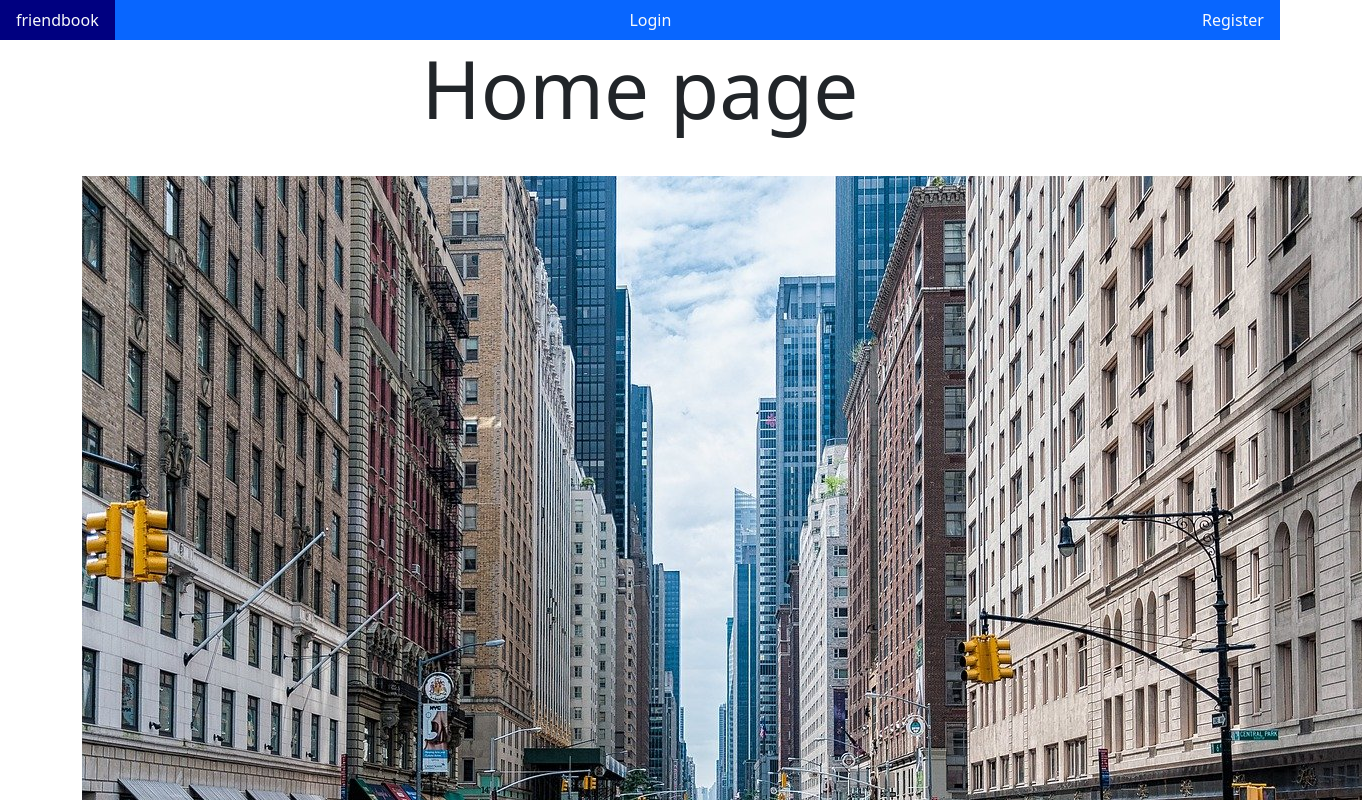
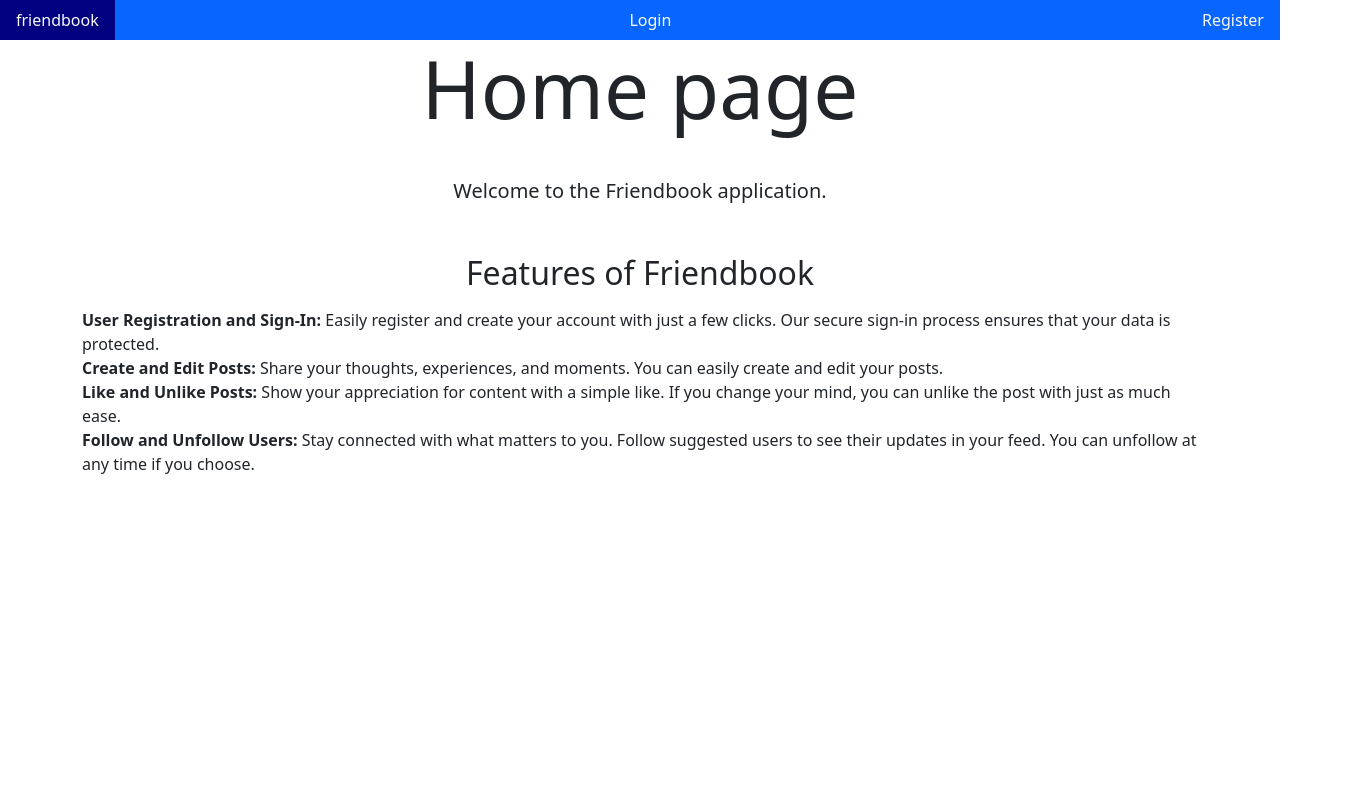
Before and after one commit to pvpavankumar/snow_IC4, a Next.js app in the folder friendbook/client/: page / in a window 1280 px wide. Shown: the top 800 px of the page, 1362 px wide, since content can reach past the window. Built offline with nearby package versions, Linux system fonts and the light colour scheme; no server answers.

Commit message:
Update folder structure and add file-level documentation comments

```diff
--- a/friendbook/client/pages/index.js
+++ b/friendbook/client/pages/index.js
@@ -12,7 +12,18 @@ const Home = () => {
         <div className="row">
           <div className="col">
             <h1 className="display-1 text-center">Home page</h1>
-            <img src="/images/default.jpg" alt="image" />
+            <p className="lead text-center">
+              Welcome to the Friendbook application.
+            </p>
+            <div>
+        <h2 className="text-center mt-5">Features of Friendbook</h2>
+        <ul className="list-unstyled">
+          <li><strong>User Registration and Sign-In:</strong> Easily register and create your account with just a few clicks. Our secure sign-in process ensures that your data is protected.</li>
+          <li><strong>Create and Edit Posts:</strong> Share your thoughts, experiences, and moments. You can easily create and edit your posts.</li>
+          <li><strong>Like and Unlike Posts:</strong> Show your appreciation for content with a simple like. If you change your mind, you can unlike the post with just as much ease.</li>
+          <li><strong>Follow and Unfollow Users:</strong> Stay connected with what matters to you. Follow suggested users to see their updates in your feed. You can unfollow at any time if you choose.</li>
+        </ul>
+      </div>
           </div>
         </div>
       </div>
```
Also changed, not shown: friendbook/client/pages/login.js (+1 -6 lines), friendbook/client/pages/register.js (+1 -6 lines), 2 other files (tests, documents, lock files or other folders).
